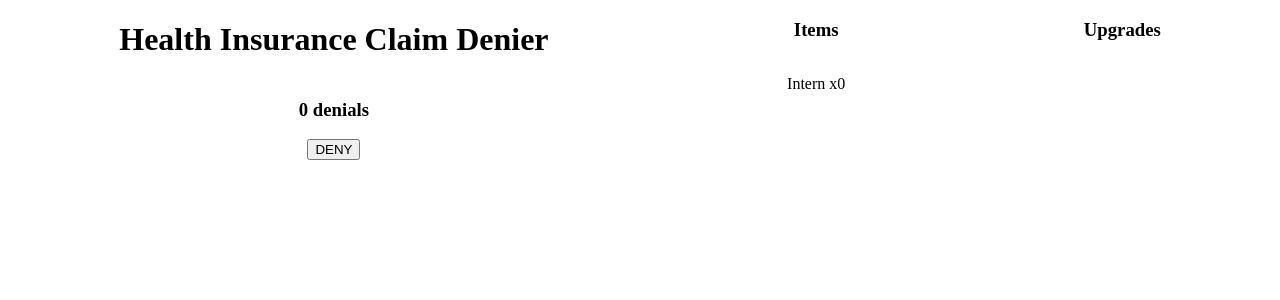
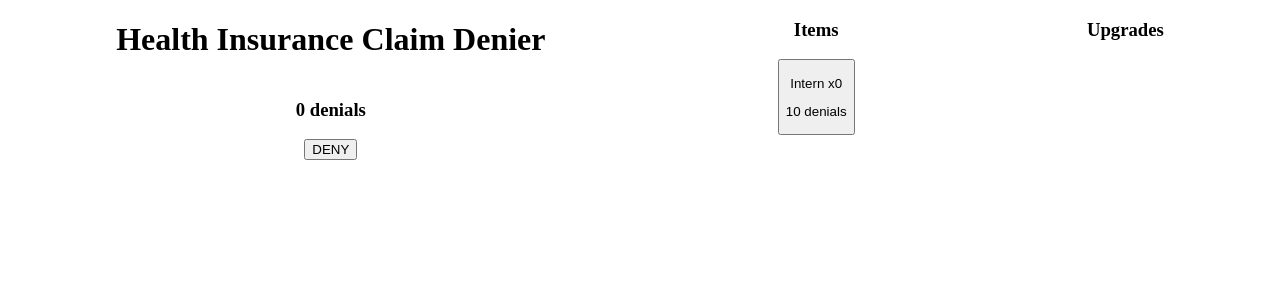
Before and after one commit to fnnbrr/claim-denier, a SvelteKit app: page / in a window 1280 px wide. Shown: the top 300 px of the page. Built offline with nearby package versions, Linux system fonts and the light colour scheme.

Commit message:
Can now purchase basic item

```diff
--- a/src/item-view.svelte
+++ b/src/item-view.svelte
@@ -1,12 +1,20 @@
 <script lang="ts">
-  import type { Item } from "$lib/items/item";
+  import { Inventory } from "$lib/inventory.svelte";
+  import type { Item } from "$lib/items/item.svelte";
 
   interface Props {
     item: Item;
-    quantity: number;
   }
 
-  let { item, quantity }: Props = $props();
+  let { item }: Props = $props();
+
+  function onclick() {
+    Inventory.instance.score -= item.getCost();
+    item.incrementQuantity(1);
+  }
 </script>
 
-<p>{item.name} x{quantity}</p>
+<button {onclick}>
+  <p>{item.name} x{item.quantity}</p>
+  <p>{item.getCost()} denials</p>
+</button>
--- a/src/items.svelte
+++ b/src/items.svelte
@@ -5,8 +5,8 @@
 
 <div class="items">
   <h3>Items</h3>
-  {#each [...allItems] as [item, quantity] (item.name)}
-    <ItemView {item} {quantity}></ItemView>
+  {#each allItems as item (item.name)}
+    <ItemView {item}></ItemView>
   {/each}
 </div>
 
--- a/src/lib/all-items.ts
+++ b/src/lib/all-items.ts
@@ -1,12 +1,12 @@
-import type { Item } from "./items/item";
-import { Intern } from "./items/intern";
+import type { Item } from "./items/item.svelte";
+import { Intern } from "./items/intern.svelte";
 
-export const allItems: Map<Item, number> = new Map<Item, number>(
+export const allItems: Item[] =
     [
-        [Intern, 0]
-    ]);
+        new Intern()
+    ];
 
-for (const [item, quantity] of allItems)
+for (const item of allItems)
 {
-    item.onChangeQuantity(quantity);
+    item.incrementQuantity(0);
 }
--- a/src/lib/items/intern.ts
+++ b/src/lib/items/intern.svelte.ts
@@ -1,15 +1,17 @@
-import type { Item } from "$lib/items/item";
+import { Item } from "$lib/items/item.svelte";
 import { Inventory } from "$lib/inventory.svelte";
 
 let intervalID: number;
 
-export const Intern: Item =
+export class Intern extends Item
 {
-    name: "Intern",
+    name: string = "Intern";
 
-    onChangeQuantity(quantity: number)
+    incrementQuantity(increment: number)
     {
-        if (quantity < 1)
+        super.incrementQuantity(increment);
+
+        if (this.quantity < 1)
         {
             clearInterval(intervalID);
         }
@@ -21,4 +23,9 @@ export const Intern: Item =
             }, 1000);
         }
     }
+
+    getCost(): number
+    {
+        return 10;
+    }
 };
--- /dev/null
+++ b/src/lib/items/item.svelte.ts
@@ -0,0 +1,13 @@
+export abstract class Item
+{
+    abstract name: string;
+
+    quantity: number = $state(0);
+
+    incrementQuantity(increment: number): void
+    {
+        this.quantity += increment;
+    }
+
+    abstract getCost(): number;
+}
--- a/src/lib/items/item.ts
+++ /dev/null
@@ -1,5 +0,0 @@
-export interface Item
-{
-    name: string;
-    onChangeQuantity(quantity: number): void;
-}
```
